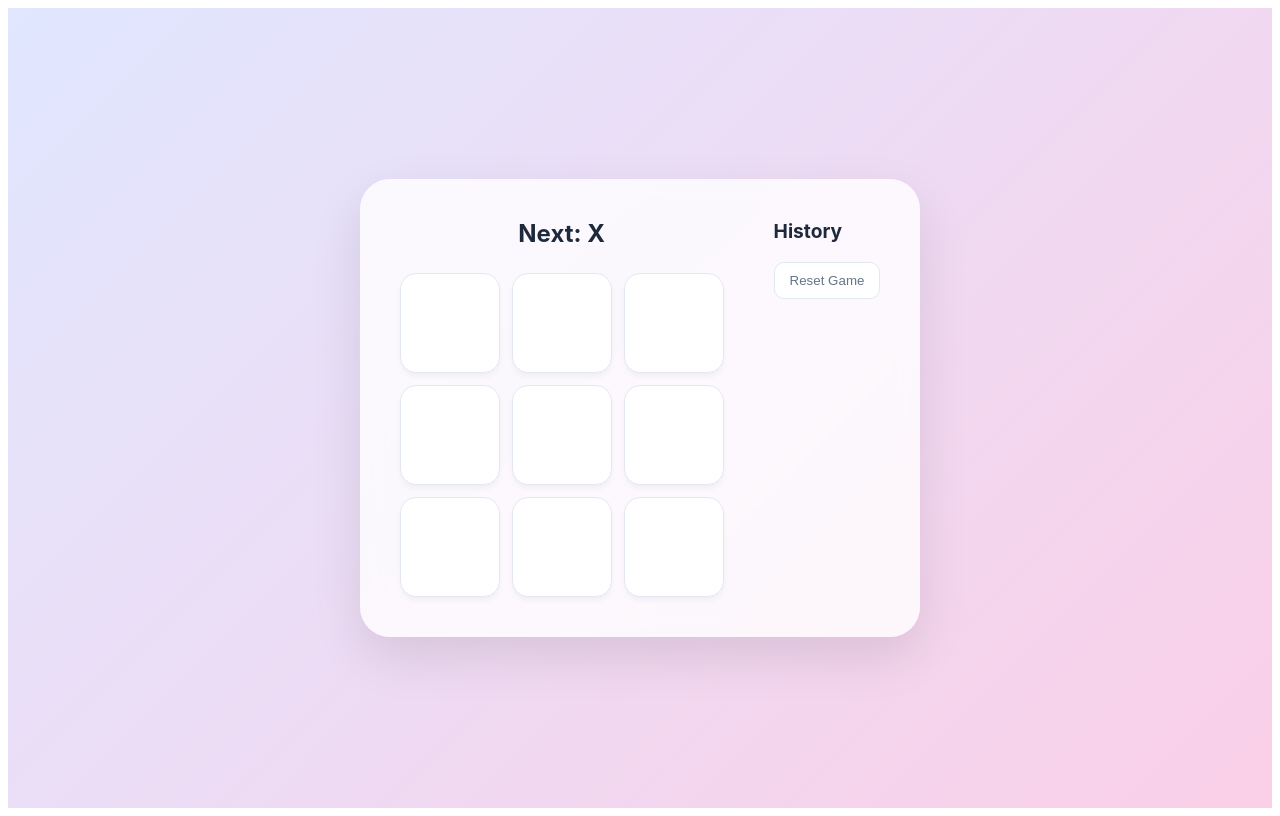
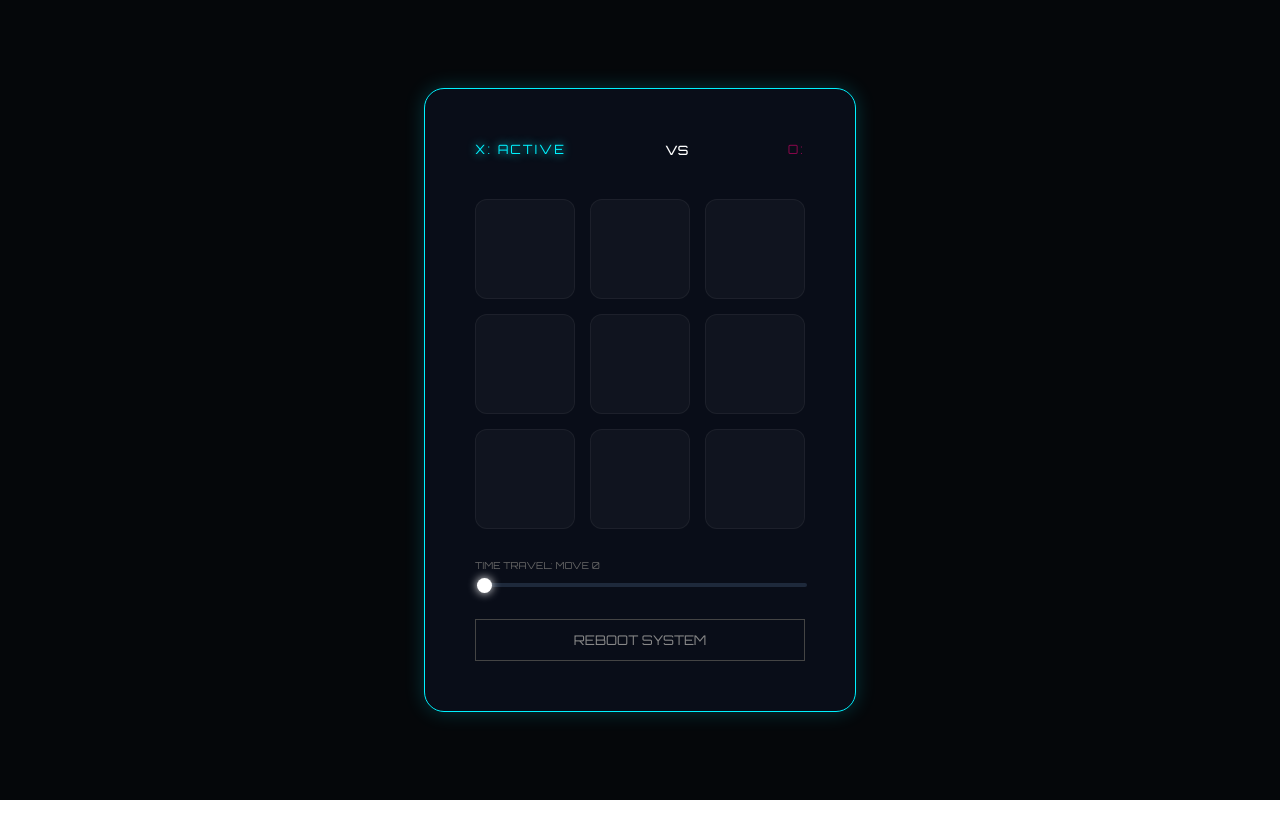
Before and after one commit to BinodRai123/tic-tac-toe-react, a React (Vite) app: page / in a window 1280 px wide. Built offline with nearby package versions, Linux system fonts and the light colour scheme.

Commit message:
added history with range and animation if the X or 0 win

```diff
--- a/src/App.tsx
+++ b/src/App.tsx
@@ -1,104 +1,108 @@
 import { useState } from "react";
-import "./index.css"; // Ensure you import your CSS file!
+import "./index.css";
 
-interface squareProps {
-   value: number | string | null;
-   onSquareClick: () => void; // Fixed type: it's a void function
+// 1. Define types for the game state
+type SquareValue = "X" | "O" | null;
+
+interface WinInfo {
+   winner: SquareValue;
+   line: number[];
 }
 
-interface BoardProps {
-   xIsNext: boolean;
-   squares: (number | null | string)[];
-   onPlay: (nextSquares: (number | string | null)[]) => void;
+// 2. Interface for a component with multiple props
+interface SquareProps {
+   value: SquareValue;
+   onSquareClick: () => void;
+   isWinningSquare: boolean;
 }
 
-//Square component for each cell in the board
-function Square({ value, onSquareClick }: squareProps) {
+// Sub-component using the interface
+function Square({ value, onSquareClick, isWinningSquare }: SquareProps) {
    return (
-      <button className="square" onClick={onSquareClick}>
-         <span className={value === "X" ? "text-x" : "text-o"}>{value}</span>
+      <button className={`cell ${isWinningSquare ? "win-glow" : ""}`} onClick={onSquareClick}>
+         {value && <span className={`glyph ${value}`}>{value}</span>}
       </button>
    );
 }
 
-//Board component to render the game board
-function Board({ xIsNext, squares, onPlay }: BoardProps) {
-   function handleClick(i: number) {
-      if (calculateWinner(squares) || squares[i]) {
-         return;
-      }
-      const nextSquares = squares.slice();
-      nextSquares[i] = xIsNext ? "X" : "O";
-      onPlay(nextSquares);
-   }
+export default function App() {
+   const [history, setHistory] = useState<SquareValue[][]>([Array(9).fill(null)]);
+   const [currentMove, setCurrentMove] = useState<number>(0);
 
-   const winner = calculateWinner(squares);
-   let status;
-   if (winner) {
-      status = "Winner: " + winner;
-   } else {
-      status = "Next: " + (xIsNext ? "X" : "O");
-   }
+   const xIsNext: boolean = currentMove % 2 === 0;
+   const currentSquares: SquareValue[] = history[currentMove];
 
-   return (
-      <div className="board-container">
-         <div className={`status ${winner ? "winner-announcement" : ""}`}>{status}</div>
-         <div className="board">
-            {[0, 1, 2, 3, 4, 5, 6, 7, 8].map((i) => (
-               <Square key={i} value={squares[i]} onSquareClick={() => handleClick(i)} />
-            ))}
-         </div>
-      </div>
-   );
-}
+   const winInfo: WinInfo | null = calculateWinner(currentSquares);
+   const winner = winInfo?.winner;
+   const winningLine = winInfo?.line || [];
+   const isDraw = !winner && currentSquares.every((s) => s !== null);
 
-export default function App() {
-   const [history, setHistory] = useState<(number | null | string)[][]>([Array(9).fill(null)]);
-   const [currentMove, setCurrentMove] = useState<number>(0); // Track the current move index
-   const xIsNext: boolean = currentMove % 2 === 0; //check if X is next or not
-   // Get the current squares based on the current move
-   const currentSquares: (number | null | string)[] = history[currentMove];
-
-   //this handle the play and update the history and current move
-   function handlePlay(nextSquares: (number | null | string)[]): void {
+   function handlePlay(nextSquares: SquareValue[]): void {
       const nextHistory = [...history.slice(0, currentMove + 1), nextSquares];
       setHistory(nextHistory);
       setCurrentMove(nextHistory.length - 1);
    }
 
-   //this jumps to the selected move in history
-   function jumpTo(nextMove: number) {
-      setCurrentMove(nextMove);
+   function handleClick(i: number): void {
+      if (winner || currentSquares[i]) return;
+      const nextSquares = currentSquares.slice();
+      nextSquares[i] = xIsNext ? "X" : "O";
+      handlePlay(nextSquares);
    }
 
-   // Generate the list of moves for history
-   const moves = history.map((_, move) => {
-      const description = move > 0 ? `Go to move #${move}` : "Reset Game";
-      return (
-         <li key={move}>
-            <button className="history-btn" onClick={() => jumpTo(move)}>
-               {description}
-            </button>
-         </li>
-      );
-   });
+   return (
+      <div className="app-viewport">
+         <div className={`cyber-card ${xIsNext ? "turn-x" : "turn-o"} ${winner ? "has-winner" : ""}`}>
+            <div className="scanline"></div>
 
-   return (
-      <div className="game-wrapper">
-         <div className="game">
-            <Board xIsNext={xIsNext} squares={currentSquares} onPlay={handlePlay} />
-            <div className="game-info">
-               <h3>History</h3>
-               <ol>{moves}</ol>
+            <div className="game-header">
+               <div className="player-badge x">X: {xIsNext && !winner ? "ACTIVE" : ""}</div>
+               <div className="main-status">{winner ? "VICTORY" : isDraw ? "STALEMATE" : "vs"}</div>
+               <div className="player-badge o">O: {!xIsNext && !winner ? "ACTIVE" : ""}</div>
+            </div>
+
+            <div className="grid-wrapper">
+               <div className="grid">
+                  {currentSquares.map((square, i) => (
+                     <Square
+                        key={i}
+                        value={square}
+                        onSquareClick={() => handleClick(i)}
+                        isWinningSquare={winningLine.includes(i)}
+                     />
+                  ))}
+               </div>
+            </div>
+
+            <div className="controls">
+               <div className="history-scrubber">
+                  <label>TIME TRAVEL: MOVE {currentMove}</label>
+                  <input
+                     type="range"
+                     min="0"
+                     max={history.length - 1}
+                     value={currentMove}
+                     onChange={(e) => setCurrentMove(parseInt(e.target.value))}
+                  />
+               </div>
+               <button
+                  className="neon-reset"
+                  onClick={() => {
+                     setHistory([Array(9).fill(null)]);
+                     setCurrentMove(0);
+                  }}
+               >
+                  REBOOT SYSTEM
+               </button>
             </div>
          </div>
       </div>
    );
 }
 
-// Helper function to determine the winner
-function calculateWinner(squares: (number | null | string)[]) {
-   const lines = [
+// 3. Typed helper function
+function calculateWinner(squares: SquareValue[]): WinInfo | null {
+   const lines: number[][] = [
       [0, 1, 2],
       [3, 4, 5],
       [6, 7, 8],
@@ -108,8 +112,11 @@ function calculateWinner(squares: (number | null | string)[]) {
       [0, 4, 8],
       [2, 4, 6],
    ];
-   for (let [a, b, c] of lines) {
-      if (squares[a] && squares[a] === squares[b] && squares[a] === squares[c]) return squares[a];
+   for (let i = 0; i < lines.length; i++) {
+      const [a, b, c] = lines[i];
+      if (squares[a] && squares[a] === squares[b] && squares[a] === squares[c]) {
+         return { winner: squares[a], line: [a, b, c] };
+      }
    }
    return null;
 }
--- a/src/index.css
+++ b/src/index.css
@@ -1,136 +1,178 @@
-:root {
-   --bg-color: #f8f9fa;
-   --glass-bg: rgba(255, 255, 255, 0.8);
-   --primary-color: #6366f1;
-   --secondary-color: #f43f5e;
-   --text-main: #1e293b;
-   --border-color: #e2e8f0;
+@import url("https://fonts.googleapis.com/css2?family=Orbitron:wght@400;900&display=swap");
+
+body,
+html {
+   margin: 0;
+   padding: 0;
+   box-sizing: border-box;
 }
 
-.game-wrapper {
+:root {
+   --neon-x: #00f2ff;
+   --neon-o: #ff007b;
+   --panel-bg: rgba(10, 15, 28, 0.85);
+}
+
+.app-viewport {
+   background: #05070a;
+   height: 100vh;
    display: flex;
    justify-content: center;
    align-items: center;
-   min-height: 100vh;
-   background: linear-gradient(135deg, #e0e7ff 0%, #fbcfe8 100%);
-   font-family: "Inter", system-ui, sans-serif;
+   font-family: "Orbitron", sans-serif;
 }
 
-.game {
-   display: flex;
-   gap: 50px;
-   background: var(--glass-bg);
-   backdrop-filter: blur(10px);
-   padding: 40px;
-   border-radius: 30px;
-   box-shadow: 0 20px 50px rgba(0, 0, 0, 0.1);
+.cyber-card {
+   position: relative;
+   background: var(--panel-bg);
+   padding: 50px;
+   border-radius: 20px;
+   border: 1px solid rgba(255, 255, 255, 0.1);
+   box-shadow: 0 0 50px rgba(0, 0, 0, 1);
+   overflow: hidden;
+   transition: all 0.5s ease;
 }
 
-/* Board Layout */
-.board {
+/* Dynamic Border Glow based on Turn */
+.cyber-card.turn-x {
+   border-color: var(--neon-x);
+   box-shadow: 0 0 20px rgba(0, 242, 255, 0.2);
+}
+.cyber-card.turn-o {
+   border-color: var(--neon-o);
+   box-shadow: 0 0 20px rgba(255, 0, 123, 0.2);
+}
+
+.game-header {
+   display: flex;
+   justify-content: space-between;
+   align-items: center;
+   margin-bottom: 40px;
+}
+
+.player-badge {
+   font-size: 0.8rem;
+   letter-spacing: 2px;
+   opacity: 0.5;
+   transition: 0.3s;
+}
+.player-badge.x {
+   color: var(--neon-x);
+}
+.player-badge.o {
+   color: var(--neon-o);
+}
+.turn-x .player-badge.x,
+.turn-o .player-badge.o {
+   opacity: 1;
+   text-shadow: 0 0 10px currentColor;
+}
+
+.grid {
    display: grid;
    grid-template-columns: repeat(3, 100px);
    grid-template-rows: repeat(3, 100px);
-   gap: 12px;
+   gap: 15px;
 }
 
-.square {
-   width: 100px;
-   height: 100px;
-   background: white;
-   border: 1px solid var(--border-color);
-   border-radius: 16px;
-   font-size: 2.5rem;
-   font-weight: 800;
+.cell {
+   background: rgba(255, 255, 255, 0.03);
+   border: 1px solid rgba(255, 255, 255, 0.05);
+   border-radius: 12px;
    cursor: pointer;
-   transition: all 0.3s cubic-bezier(0.4, 0, 0.2, 1);
+   transition: 0.2s;
    display: flex;
    justify-content: center;
    align-items: center;
-   box-shadow: 0 4px 6px -1px rgba(0, 0, 0, 0.05);
 }
 
-.square:hover {
-   transform: translateY(-4px);
-   box-shadow: 0 10px 15px -3px rgba(0, 0, 0, 0.1);
-   background: #fafafa;
+.main-status {
+   color: white;
 }
 
-.text-x {
-   color: var(--primary-color);
-}
-.text-o {
-   color: var(--secondary-color);
+.cell:hover {
+   background: rgba(255, 255, 255, 0.08);
 }
 
-/* Status Styles */
-.status {
-   margin-bottom: 25px;
-   font-size: 1.5rem;
-   font-weight: 700;
-   color: var(--text-main);
-   text-align: center;
+.glyph {
+   font-size: 2.5rem;
+   font-weight: 900;
+   animation: glitch 0.2s ease;
+}
+.glyph.X {
+   color: var(--neon-x);
+   text-shadow: 0 0 15px var(--neon-x);
+}
+.glyph.O {
+   color: var(--neon-o);
+   text-shadow: 0 0 15px var(--neon-o);
 }
 
-.winner-announcement {
-   color: #10b981;
-   animation: bounce 0.5s infinite alternate;
+.win-glow {
+   background: rgba(255, 255, 255, 0.15);
+   border-color: white;
+   box-shadow: 0 0 30px white;
+   z-index: 10;
 }
 
-@keyframes bounce {
-   from {
-      transform: scale(1);
+/* Scrubber Styling */
+.history-scrubber {
+   margin: 30px 0;
+   display: flex;
+   flex-direction: column;
+   gap: 10px;
+}
+
+.history-scrubber label {
+   font-size: 0.6rem;
+   color: #666;
+}
+
+input[type="range"] {
+   appearance: none;
+   width: 100%;
+   background: #1e293b;
+   height: 4px;
+   border-radius: 2px;
+}
+
+input[type="range"]::-webkit-slider-thumb {
+   appearance: none;
+   width: 15px;
+   height: 15px;
+   background: white;
+   border-radius: 50%;
+   cursor: pointer;
+   box-shadow: 0 0 10px white;
+}
+
+.neon-reset {
+   width: 100%;
+   background: transparent;
+   border: 1px solid #444;
+   color: #888;
+   padding: 12px;
+   cursor: pointer;
+   font-family: "Orbitron";
+   transition: 0.3s;
+}
+
+.neon-reset:hover {
+   background: white;
+   color: black;
+   box-shadow: 0 0 20px white;
+}
+
+@keyframes glitch {
+   0% {
+      transform: skew(10deg);
+      opacity: 0;
    }
-   to {
-      transform: scale(1.05);
+   50% {
+      transform: skew(-10deg);
+   }
+   100% {
+      transform: skew(0deg);
+      opacity: 1;
    }
 }
-
-/* History List */
-.game-info h3 {
-   margin-top: 0;
-   color: var(--text-main);
-   font-size: 1.2rem;
-}
-
-.game-info ol {
-   padding: 0;
-   list-style: none;
-   max-height: 330px;
-   overflow-y: auto;
-}
-
-.history-btn {
-   width: 100%;
-   padding: 10px 15px;
-   margin-bottom: 8px;
-   border: 1px solid var(--border-color);
-   background: white;
-   border-radius: 10px;
-   cursor: pointer;
-   transition: 0.2s;
-   font-weight: 500;
-   color: #64748b;
-}
-
-.history-btn:hover {
-   background: var(--primary-color);
-   color: white;
-   border-color: var(--primary-color);
-}
-
-/* Responsive */
-@media (max-width: 700px) {
-   .game {
-      flex-direction: column;
-      padding: 20px;
-   }
-   .board {
-      grid-template-columns: repeat(3, 80px);
-      grid-template-rows: repeat(3, 80px);
-   }
-   .square {
-      width: 80px;
-      height: 80px;
-   }
-}
```
